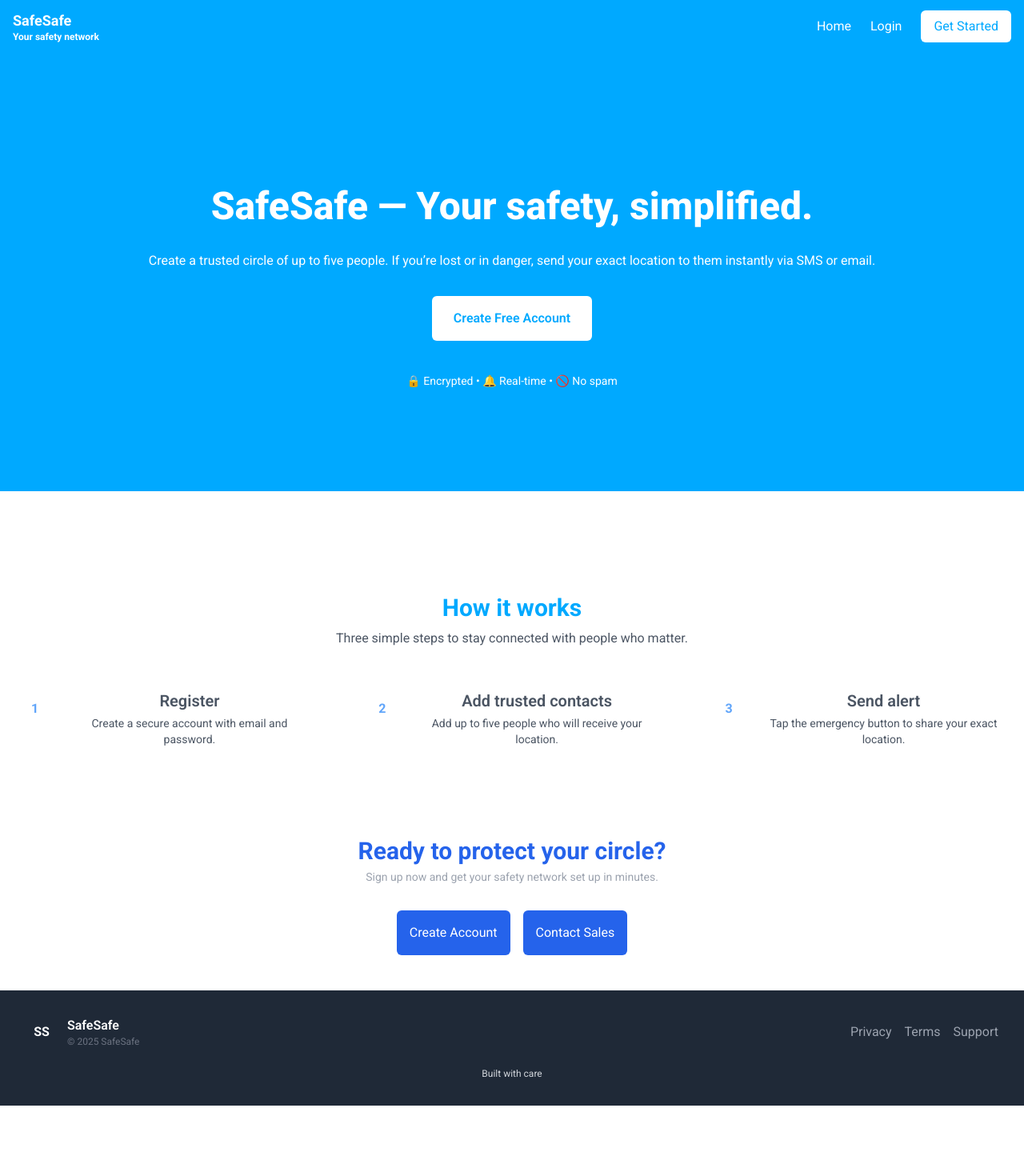
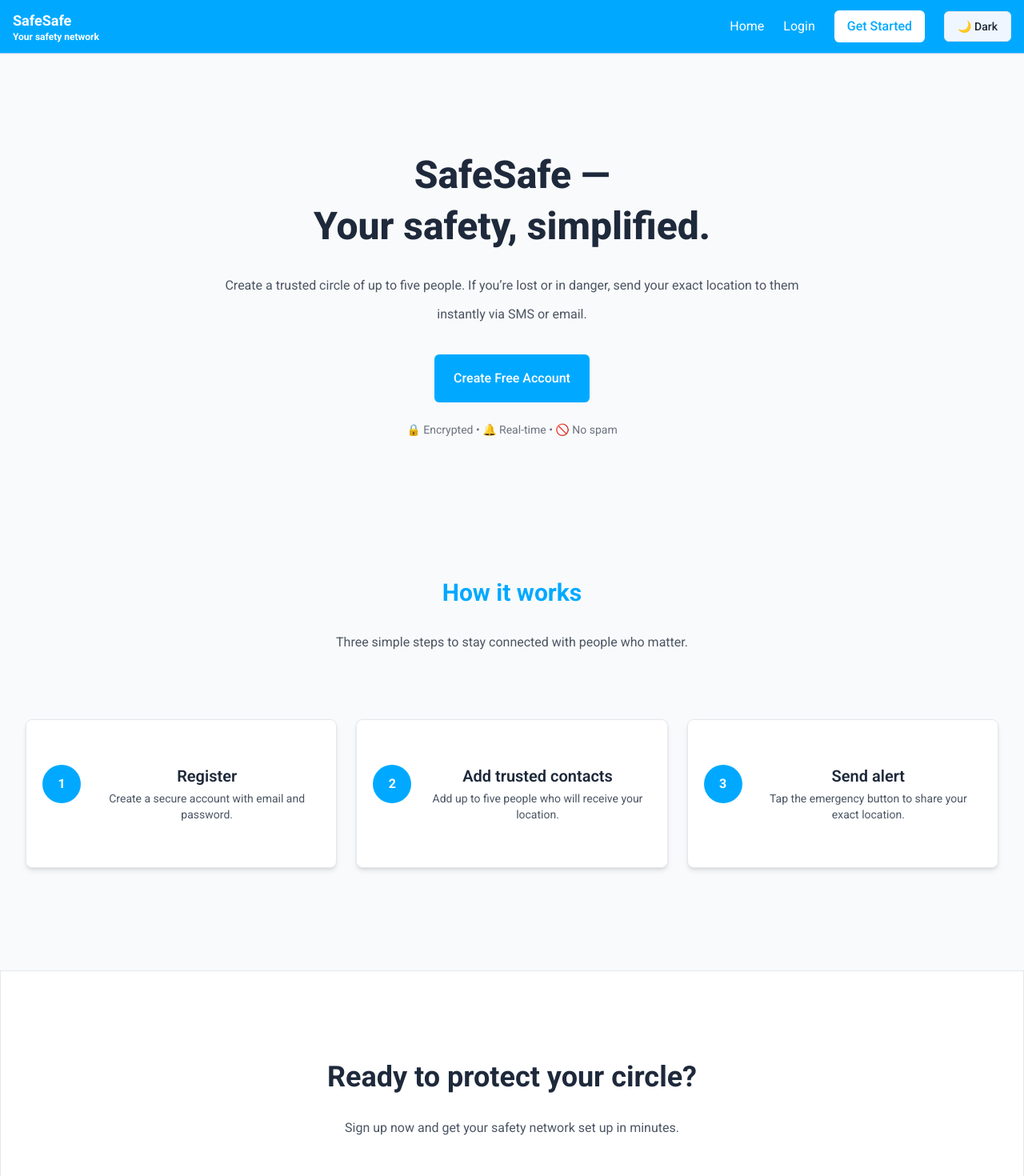
Before and after one commit to ToluwaDavid/safesafe-frontend, a React (Create React App) app: page / in a window 1280 px wide. Shown: the top 1470 px of the page at 80% size. Before the commit the page ends 1382 px from the top, so only its background shows below. Built offline with nearby package versions, Linux system fonts and the light colour scheme.

Commit message:
Revamp for landing page - Added light and dark mode and code cleanups

```diff
--- a/src/App.tsx
+++ b/src/App.tsx
@@ -1,30 +1,45 @@
-import React, { useState } from 'react';
+import React, { useEffect, useState } from 'react';
 import { Routes, Route } from 'react-router-dom';
 import { Home } from './pages/Home';
 
 function App() {
 
-  const [theme, setTheme] = useState('light')
+  const getInitialTheme = (): 'light' | 'dark' =>{
+    try {
+      const stored = localStorage.getItem('theme');
+      return stored === 'dark' ? 'dark' : 'light';
+    } catch {
+      return 'light'
+    }
+  }
+
+  const [theme, setTheme] = useState<'light' | 'dark'>(getInitialTheme())
+
+  useEffect(()=>{
+    const root = document.documentElement;
+    if(theme === 'dark'){
+      root.classList.add('dark');
+    }else {
+       root.classList.remove('dark');
+    }
+
+    try {
+       localStorage.setItem('theme', theme)
+    } catch (error) {
+      console.warn('Could not save theme to localStorage:', error)
+    }
+
+  }, [theme])
+
+
   return (
-    <div className={theme === 'dark' ? 'dark bg-gray-900 text-white' : 'bg-white text-black'  }>
 
-        <Routes>
-          <Route path='/' element={<Home theme={theme} setTheme={setTheme} />} />
-        </Routes>
-      {/* <header className="App-header">
-        <img src={logo} className="App-logo" alt="logo" />
-        <p>
-          Edit <code>src/App.tsx</code> and save to reload.
-        </p>
-        <a
-          className="App-link"
-          href="https://reactjs.org"
-          target="_blank"
-          rel="noopener noreferrer"
-        >
-          Learn React
-        </a>
-      </header> */}
+     <div className={`min-h-screen transition-colors duration-300 ${
+      theme === 'dark' ? 'bg-bgDark text-textDark' : 'bg-bgLight text-textLight'
+    }`}>
+      <Routes>
+        <Route path='/' element={<Home theme={theme} setTheme={setTheme} />} />
+      </Routes>
     </div>
   );
 }
--- a/src/componnents/About.tsx
+++ b/src/componnents/About.tsx
@@ -1,34 +1,34 @@
 import React from 'react'
 
 const Step = ({number, title, text} : {number: number, title:string, text:string}) =>(
-    <div className='flex gap-4 items-start'>
-        <div className='w-12 h-12 flex items-center justify-center rounded-full font-bold text-blue-400   '>
+    <div className='flex gap-4 items-start py-9'>
+        <div className='w-12 h-12 flex items-center justify-center rounded-full font-bold bg-primary text-white font-bold   '>
             {number}
         </div>
-        <div>
-            <div className="font-semibold text-gray-600 text-xl">{title}</div>
-            <div className="text-gray-600 text-sm mt-1 text-center">{text}</div>
+        <div className='flex-1'>
+            <div className="font-semibold text-gray-600 text-xl text-textLight dark:text-textDark">{title}</div>
+            <div className="text-gray-600 text-sm mt-1 text-center dark:text-gray-400">{text}</div>
         </div>
     </div>
 )
 
 export default function About () {
   return (
-    <section className='py-20'>
+    <section className=''>
         <div className='mx-auto text-center'>
-            <h3 className='text-3xl font-bold text-[#00A9FF] mt-12'>How it works</h3>
-            <p className="mt-2 text-gray-600 mt-2">Three simple steps to stay connected with people who matter.</p>
+            <h3 className='text-3xl font-bold text-primary mt-12'>How it works</h3>
+            <p className="text-gray-600 mt-8 dark:text-gray-400">Three simple steps to stay connected with people who matter.</p>
 
-            <div className='mt-8 grid grid-cols-1 sm:grid-cols-3 gap-6 mt-4'>
-                <div className='bg-bg.dark/40 p-5 rounded-lg'>
+            <div className='mt-9 grid grid-cols-1 sm:grid-cols-3 gap-6 mt-4 px-8 py-12'>
+                <div className='bg-surfaceLight dark:bg-surfaceDark border border-gray-200 dark:border-gray-700 p-5 shadow-md rounded-lg'>
                     <Step number={1}  title="Register" text="Create a secure account with email and password."   />
                 </div>
 
-                <div className='bg-bg.dark/40 p-5 rounded-lg'>
+                <div className='bg-surfaceLight dark:bg-surfaceDark border border-gray-200 dark:border-gray-700 p-5 shadow-md rounded-lg'>
                     <Step number={2}  title="Add trusted contacts" text="Add up to five people who will receive your location."   />
                 </div>
 
-                <div className='bg-bg.dark/40 p-5 rounded-lg'>
+                <div className='bg-surfaceLight dark:bg-surfaceDark border border-gray-200 dark:border-gray-700 p-5 shadow-md rounded-lg'>
                     <Step number={3}  title="Send alert" text="Tap the emergency button to share your exact location."   />
                 </div>
             </div>
--- a/src/componnents/Cta.tsx
+++ b/src/componnents/Cta.tsx
@@ -3,17 +3,17 @@ import { Link } from 'react-router-dom'
 
 const Cta = () => {
   return (
-     <section className="py-3 ">
-      <div>
-        <div className="rounded-lg px-6 items-center justify-between gap-4">
+     <section className="py-28 mt-20 bg-surfaceLight dark:bg-surfaceDark border border-gray-200 dark:border-gray-700 text-center">
+      <div className='mx-auto px-4'>
+        <div className="rounded-lg px-6 items-center justify-between gap-4 ">
           <div>
-            <h4 className="text-3xl font-bold text-blue-600 text-center">Ready to protect your circle?</h4>
-            <p className="text-gray-400 text-sm mt-1 text-center">Sign up now and get your safety network set up in minutes.</p>
+            <h4 className="text-4xl font-bold text-textLight dark:text-textDark text-center">Ready to protect your circle?</h4>
+            <p className="text-gray-600 dark:text-gray-400 mt-8 text-center">Sign up now and get your safety network set up in minutes.</p>
           </div>
 
-          <div className="flex justify-center items-center gap-4 text-center py-8 ">
-            <Link to="/register" className="bg-blue-600 text-white px-4 py-2 rounded-md hover:bg-blue-700 px-4 py-4">Create Account</Link>
-            <Link to="/login" className="bg-blue-600 text-white px-4 py-2 rounded-md hover:bg-blue-700 px-4 py-4">Contact Sales</Link>
+          <div className="flex justify-center items-center gap-4 text-center py-8 mt-4 ">
+            <Link to="/register" className="bg-primary text-white px-6 py-3 rounded-md hover:bg-brandDark px-4 py-4 transition">Create Account</Link>
+            {/* <Link to="/login" className="bg-blue-600 text-white px-4 py-2 rounded-md hover:bg-blue-700 px-4 py-4">Contact Sales</Link> */}
           </div>
         </div>
       </div>
--- a/src/componnents/Footer.tsx
+++ b/src/componnents/Footer.tsx
@@ -3,21 +3,21 @@ import { Link } from 'react-router-dom'
 
 const Footer = () => {
   return (
-     <footer className="bg-gray-800 text-gray-400 px-8">
-      <div className="py-8">
+     <footer className="bg-surfaceDark dark:bg-surfaceDark text-gray-300 px-8">
+      <div className="px-4 mx-auto py-8">
         <div className="flex flex-col md:flex-row items-center justify-between gap-4">
           <div className="flex items-center gap-3">
-            <div className="w-10 h-10 rounded-md bg-gradient-to-br from-sc-500 to-purple-500 flex items-center justify-center text-white font-bold">SS</div>
+            <div className="w-10 h-10 rounded-md bg-primary flex items-center justify-center text-white font-bold">SS</div>
             <div>
               <div className="text-white font-semibold">SafeSafe</div>
               <div className="text-xs text-gray-500">© {new Date().getFullYear()} SafeSafe</div>
             </div>
           </div>
 
-          <div className="flex items-center gap-4">
-            <Link to="/">Privacy</Link>
-            <Link to="/">Terms</Link>
-            <Link to="/">Support</Link>
+          <div className="flex items-center gap-6">
+            <Link to="/" className="hover:underline">Privacy</Link>
+            <Link to="/" className="hover:underline">Terms</Link>
+            <Link to="/" className="hover:underline">Support</Link>
           </div>
         </div>
 
--- a/src/componnents/Hero.tsx
+++ b/src/componnents/Hero.tsx
@@ -3,8 +3,32 @@ import { Link } from 'react-router-dom';
 
 export default function Hero() {
   return (
-    <section className="bg-[#00A9FF] text-white text-center py-32 p-4">
-        <div className='text-center mt-10'>
+    <section className="py-32">
+      <div className='container mx-auto px-4 text-center'>
+        <div className="max-w-3xl mx-auto leading-9">
+            <h1 className="text-8xl sm:text-5xl font-extrabold text-textLight dark:text-textDark leading-12">
+            SafeSafe —
+          </h1>
+          <h1 className="text-5xl sm:text-5xl font-extrabold text-textLight dark:text-textDark leading-12 mt-4">
+             Your safety, simplified.
+          </h1>
+           <p className="mt-8 text-gray-600 dark:text-gray-400">
+            Create a trusted circle of up to five people. If you’re lost or in danger, send your exact location to them instantly via SMS or email.
+          </p>
+
+          <div className='mt-8 flex justify-center gap-4'>
+               <Link to="/register" className="px-6 py-3 rounded-md bg-primary text-white font-medium hover:bg-brandDark transition">
+              Create Free Account
+            </Link>
+          </div>
+
+           <div className="mt-6 text-sm text-gray-500 dark:text-gray-400">
+            <span className="inline-flex items-center gap-2">🔒 Encrypted • 🔔 Real-time • 🚫 No spam</span>
+          </div>
+        </div>
+      </div>
+    {/* <section className="text-white text-center py-32 p-4"> */}
+        {/* <div className='text-center mt-10'>
              <h1 className="text-4xl sm:text-5xl font-extrabold leading-tight ">SafeSafe — Your safety, simplified.</h1>
             <p className="mt-4  w-3/4 text-center mx-auto pt-4">Create a trusted circle of up to five people. If you’re lost or in danger, send your exact location to them instantly via SMS or email.</p>
             <div className='mt-4  flex justify-center pt-4'>
@@ -13,7 +37,7 @@ export default function Hero() {
              <div className="mt-6 text-sm text-gray-400 pt-4">
               <span className="inline-flex items-center gap-2 text-white">🔒 Encrypted • 🔔 Real-time • 🚫 No spam</span>
             </div>
-        </div>
+        </div> */}
 
       {/* <div className="py-24">
         <div className="grid grid-cols-1 lg:grid-cols-2 gap-8 items-center">
--- a/src/componnents/Navbar.tsx
+++ b/src/componnents/Navbar.tsx
@@ -3,8 +3,8 @@ import { Link, useNavigate } from 'react-router-dom';
 import { useAuth } from '../hooks/useAuth';
 
 interface NavbarProps{
-  theme: string;
-  setTheme: (theme: string) => void;
+  theme: 'light' | 'dark';
+  setTheme: (theme: 'light' | 'dark') => void;
 }
 
 export const Navbar: React.FC<NavbarProps> = ({theme , setTheme}) => {
@@ -22,7 +22,10 @@ export const Navbar: React.FC<NavbarProps> = ({theme , setTheme}) => {
   }
 
   return (
-    <nav className="bg-[#00A9FF] border-blue-600 dark:bg-gray-900 dark:border-gray-700">
+    <nav className={`transition-colors duration-300 border-b shadow-sm ${theme === 'dark'
+        ? 'bg-surfaceDark border-gray-700 text-textDark'
+        : 'bg-primary border-blue-300 text-white' }`}>
+
       <div className="container mx-auto px-4 py-3 flex items-center justify-between">
         {/* Logo */}
         <Link to="/" className="font-bold text-lg text-white">
@@ -32,14 +35,14 @@ export const Navbar: React.FC<NavbarProps> = ({theme , setTheme}) => {
 
         {/* Desktop Menu */}
         <div className="hidden md:flex items-center gap-6">
-          <Link to="/" className="text-white hover:text-gray-600">Home</Link>
+          <Link to="/" className="text-white hover:opacity-80">Home</Link>
           {user && (
             <>
-              <Link to="/contacts" className="text-white hover:text-gray-600">Contacts</Link>
-              <Link to="/dashboard" className="text-white hover:text-gray-600">Dashboard</Link>
+              <Link to="/contacts" className="hover:opacity-80">Contacts</Link>
+              <Link to="/dashboard" className="hover:opacity-80">Dashboard</Link>
               <button
                 onClick={handleLogout}
-                className="text-red-600 font-medium hover:underline"
+                className="text-red-400 font-medium hover:underline"
               >
                 Logout
               </button>
@@ -47,22 +50,22 @@ export const Navbar: React.FC<NavbarProps> = ({theme , setTheme}) => {
           )}
           {!user && (
             <>
-              <Link to="/login" className="text-white hover:text-gray-600">Login</Link>
+              <Link to="/login" className="hover:opacity-80">Login</Link>
               <Link
                 to="/register"
-                className="bg-white  text-[#00A9FF] px-4 py-2 rounded-md hover:bg-blue-700"
+                className={` px-4 py-2 rounded-md font-medium transition ${theme === 'dark'  ? 'bg-primary text-white hover:bg-brandDark': 'bg-white text-primary hover:bg-blue-100'}`}
               >
                 Get Started
               </Link>
             </>
           )}
 
-          {/* <button
+           <button
           onClick={toggleTheme}
-          className={`border rounded-md px-3 py-1 text-sm font-medium transition-colors duration-300 ${theme === 'dark' ? 'text-yellow-400 border-yellow-400 hover:bg-yellow-400 hover:text-gray-900': 'text-gray-800 border-gray-200 hover:bg-gray-100' }`}
+          className={`border rounded-md px-4  py-2 text-sm font-medium transition-colors duration-300 ${theme === 'dark' ? ' text-yellow-300 border-yellow-400 hover:bg-gray-900': 'bg-blue-50 text-gray-800 hover:bg-blue-100' }`}
           >
             {theme === 'dark' ? '☀ Light' : '🌙 Dark'}
-          </button> */}
+          </button>
 
         </div>
 
@@ -84,17 +87,17 @@ export const Navbar: React.FC<NavbarProps> = ({theme , setTheme}) => {
 
       {/* Mobile Menu */}
       {open && (
-        <div className="md:hidden px-4 pb-3 border-t">
+        <div className="md:hidden px-4 pb-3 border-t border-white ">
           <div className="flex flex-col gap-4 mt-3">
-            <Link onClick={() => setOpen(false)} to="/" className="text-white">
+            <Link onClick={() => setOpen(false)} to="/" className="hover:opacity-80">
               Home
             </Link>
             {user && (
               <>
-                <Link onClick={() => setOpen(false)} to="/contacts" className="text-gray-700">
+                <Link onClick={() => setOpen(false)} to="/contacts" className="hover:opacity-80">
                   Contacts
                 </Link>
-                <Link onClick={() => setOpen(false)} to="/dashboard" className="text-gray-700">
+                <Link onClick={() => setOpen(false)} to="/dashboard" className="hover:opacity-80">
                   Dashboard
                 </Link>
                 <button
@@ -110,24 +113,26 @@ export const Navbar: React.FC<NavbarProps> = ({theme , setTheme}) => {
             )}
             {!user && (
               <>
-                <Link onClick={() => setOpen(false)} to="/login" className="text-white">
+                <Link onClick={() => setOpen(false)} to="/login" className="hover:opacity-80">
                   Login
                 </Link>
                 <Link
                   onClick={() => setOpen(false)}
                   to="/register"
-                  className="bg-white text-[#00A9FF] px-4 py-2 rounded-md hover:bg-blue-700"
+                  className={` px-4 py-2 rounded-md font-medium transition ${theme === 'dark'  ? 'bg-primary text-white hover:bg-[#0090E0]': 'bg-white text-primary hover:bg-blue-100'}`}
                 >
                   Get Started
                 </Link>
               </>
             )}
-             {/* <button
+             <button
           onClick={toggleTheme}
-          className={`border rounded-md px-3 py-1 text-sm font-medium transition-colors duration-300 ${theme === 'dark' ? 'text-yellow-400 border-yellow-400 hover:bg-yellow-400 hover:text-gray-900': 'text-gray-800 border-gray-200 hover:bg-gray-100' }`}
+          className={`border rounded-md px-4 py-2 text-sm font-medium transition-colors duration-300 ${theme === 'dark' ? ' border-yellow-400 hover:bg-yellow-400 hover:text-gray-900': 'text-gray-800 border-gray-200 hover:bg-gray-100' }`}
           >
             {theme === 'dark' ? '☀ Light' : '🌙 Dark'}
-          </button> */}
+          </button>
+
+
           </div>
         </div>
       )}
--- a/src/pages/Home.tsx
+++ b/src/pages/Home.tsx
@@ -6,8 +6,8 @@ import Cta from '../componnents/Cta'
 import Footer from '../componnents/Footer'
 
 interface HomeProps {
-  theme: string;
-  setTheme: (theme: string) => void
+  theme: 'light' | 'dark'
+  setTheme: (theme: 'light' | 'dark') => void
 }
 
 export const Home : React.FC<HomeProps> = ({theme, setTheme}) => {
```
Also changed, not shown: tailwind.config.js (+10 -0 lines).
